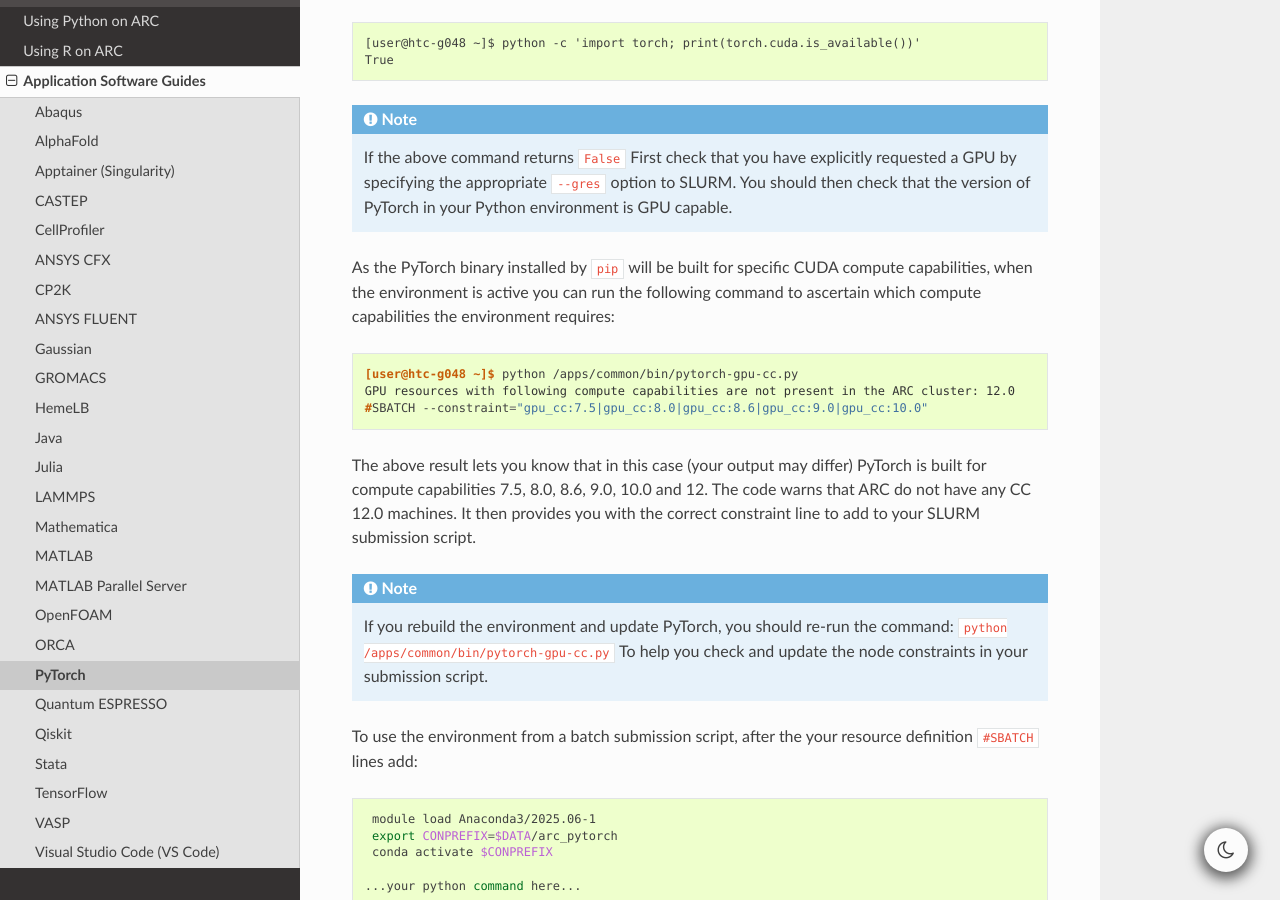
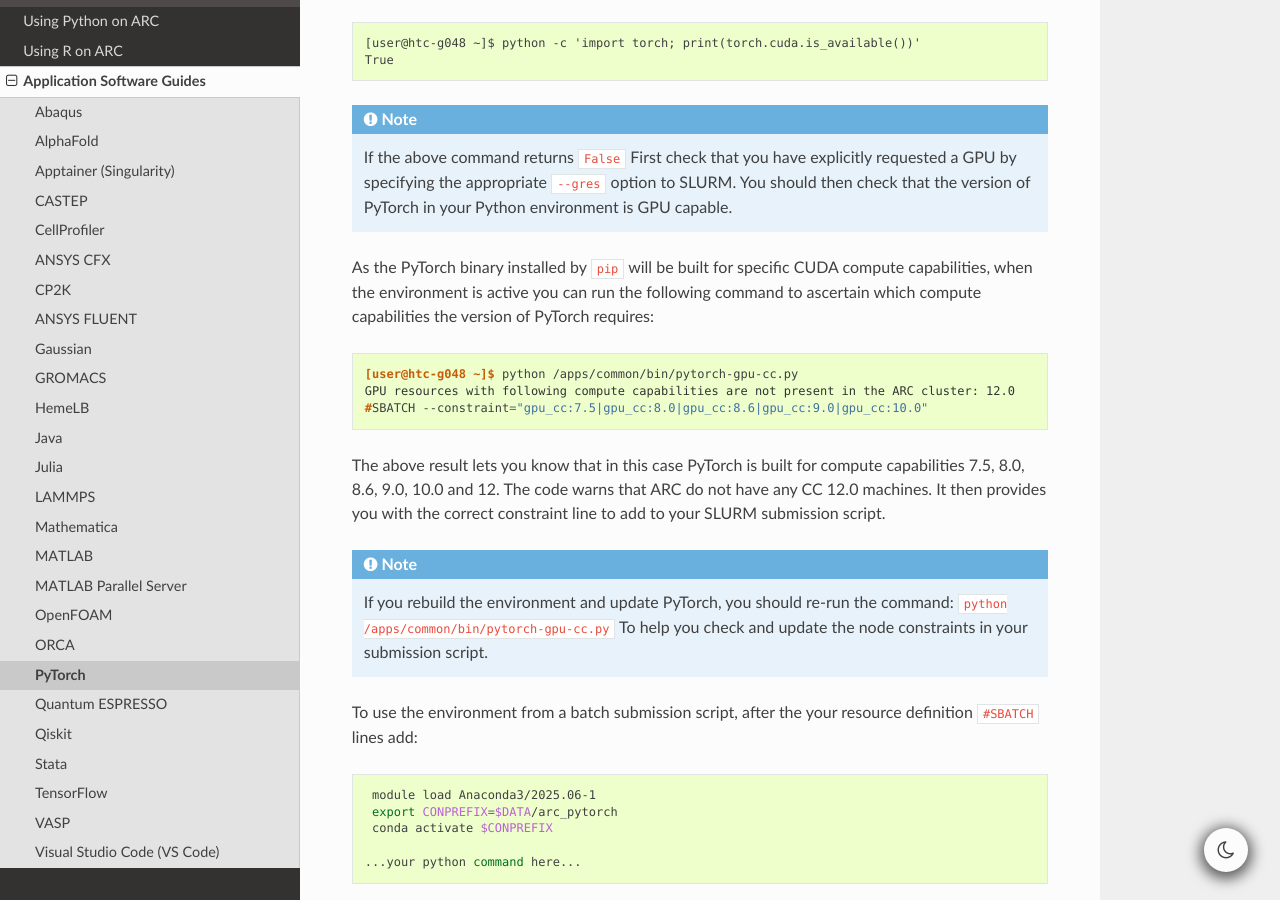
Before and after one commit to oxford-arc/arc-software-guide, a Sphinx documentation site: the page built from docs/source/apps/arc_pytorch.rst, in a window 1280 px wide and 900 px high, scrolled down 2029 px. Built offline with Sphinx 7.4.7 and the Read the Docs theme 3.1.0, drawn with Linux system fonts in a browser that asks for light colours.

Commit message:
Update arc_pytorch.rst

```diff
--- a/docs/source/apps/arc_pytorch.rst
+++ b/docs/source/apps/arc_pytorch.rst
@@ -101,7 +101,7 @@
 
 
 As the PyTorch binary installed by ``pip`` will be built for specific CUDA compute capabilities, when the environment is active you can run
-the following command to ascertain which compute capabilities the environment requires:
+the following command to ascertain which compute capabilities the version of PyTorch requires:
 
 .. code-block:: console
 
@@ -109,7 +109,7 @@
   GPU resources with following compute capabilities are not present in the ARC cluster: 12.0
   #SBATCH --constraint="gpu_cc:7.5|gpu_cc:8.0|gpu_cc:8.6|gpu_cc:9.0|gpu_cc:10.0"
 
-The above result lets you know that in this case (your output may differ) PyTorch is built for compute capabilities 7.5, 8.0, 8.6, 9.0, 10.0 and 12. The code warns that ARC do not have any CC 12.0 machines. It then provides you with the correct constraint line to add to your
+The above result lets you know that in this case PyTorch is built for compute capabilities 7.5, 8.0, 8.6, 9.0, 10.0 and 12. The code warns that ARC do not have any CC 12.0 machines. It then provides you with the correct constraint line to add to your
 SLURM submission script.
 
 .. note::
```
